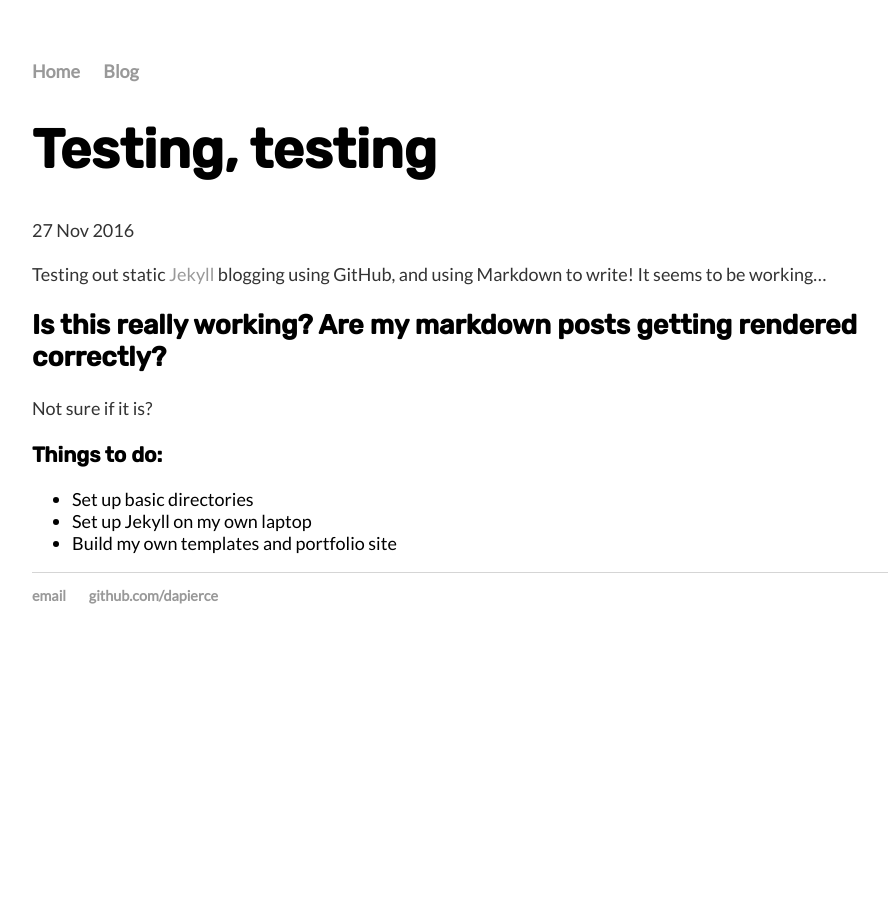
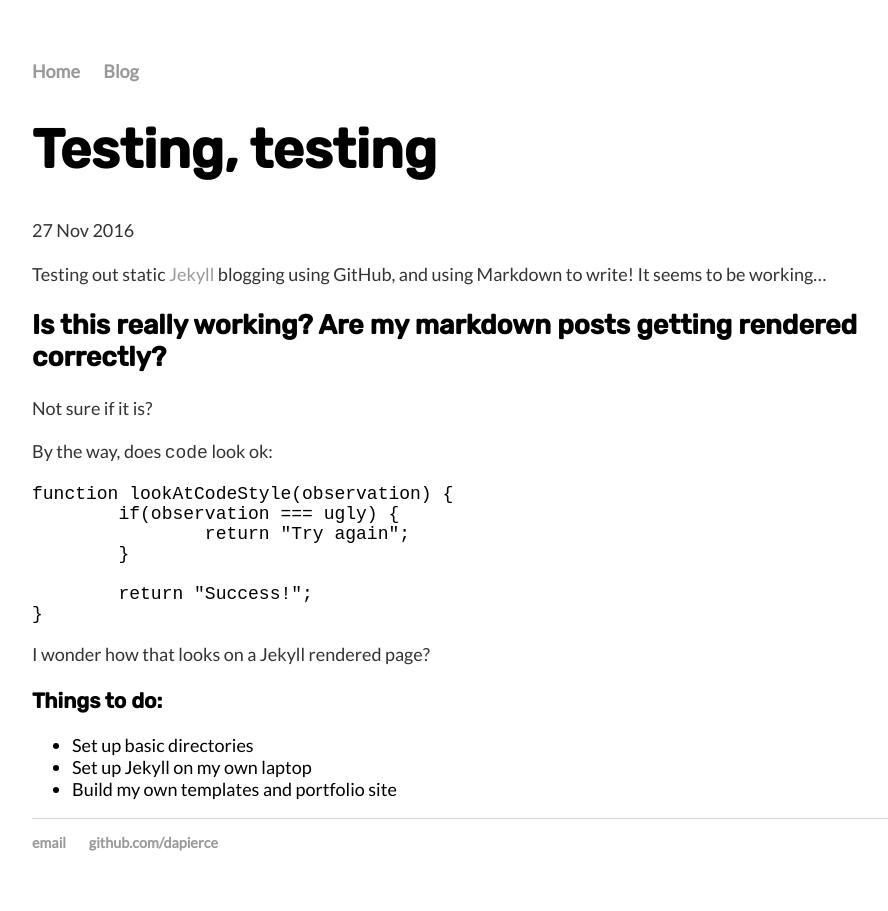
Before and after one commit to dapierce/dapierce.github.io-archive, a Jekyll site: the page built from _posts/2016-11-27-testing.md, in a window 1280 px wide. Shown: the whole page, without its empty margins (160-1048 px from the left). Built offline with Jekyll 4.4.1, drawn with Linux system fonts in a browser that asks for light colours.

Commit message:
Update 2016-11-27-testing.md

```diff
--- a/_posts/2016-11-27-testing.md
+++ b/_posts/2016-11-27-testing.md
@@ -10,6 +10,18 @@ Testing out static [Jekyll](http://jekyllrb.com) blogging using GitHub, and usin
 
 Not sure if it is?
 
+By the way, does `code` look ok:
+
+	function lookAtCodeStyle(observation) {
+		if(observation === ugly) {
+			return "Try again";
+		}
+
+		return "Success!";
+	}
+
+I wonder how that looks on a Jekyll rendered page?
+
 ### Things to do:
 * Set up basic directories
 * Set up Jekyll on my own laptop
```
